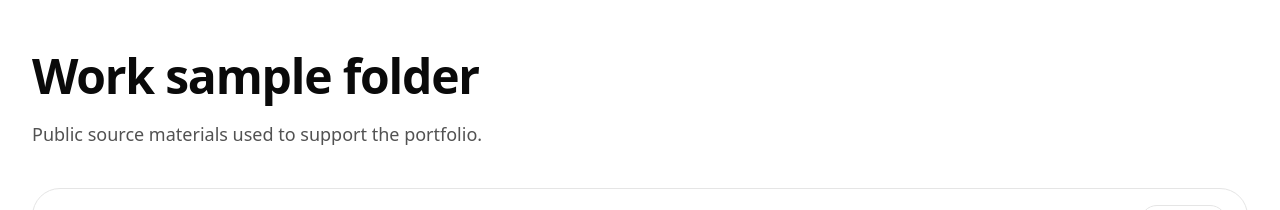
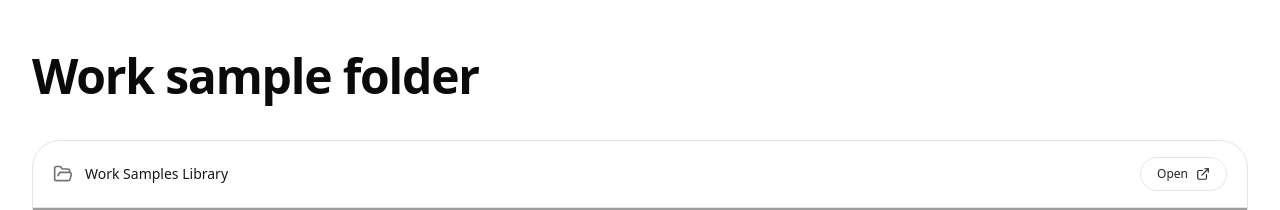
Before and after one commit to elinalapsina/systems-portfolio, a React (Vite) app: page / in a window 1280 px wide. Shown: the part 2800-3010 px from the top of the page. Built offline with nearby package versions, Linux system fonts and the light colour scheme; grey boxes are pictures that could not be loaded.

Commit message:
Add files via upload

```diff
--- a/App.jsx
+++ b/App.jsx
@@ -244,8 +244,13 @@ const FEATURED_CASES = [
       'The system was intended to support clearer internal coordination, stronger process visibility, and more structured operational work.',
     relevance:
       'Systems thinking, internal process design, and operational clarity.',
-    sensitive: true,
-    visuals: [],
+    sensitive: false,
+    visuals: [
+      {
+        src: '/images/IMG-20260331-WA0028.jpg',
+        alt: 'ASAS Employee Workflow Management System mobile dashboard example',
+      },
+    ],
   },
   {
     id: 'sap1',
@@ -1120,10 +1125,7 @@ export default function App() {
         </section>
 
         <section id="sample-library" className="scroll-mt-24 pb-20 md:pb-28">
-          <SectionHeading
-            title="Work sample folder"
-            text="Public source materials used to support the portfolio."
-          />
+          <SectionHeading title="Work sample folder" />
 
           <div className="mt-10">
             <SampleLibraryCard />
```
